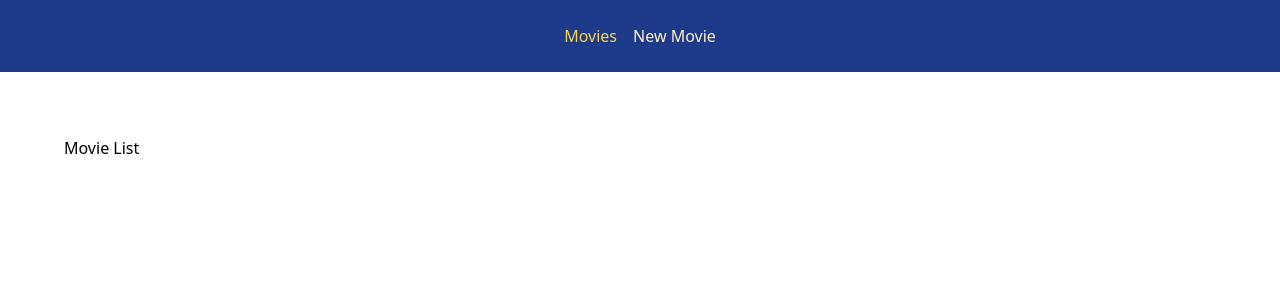
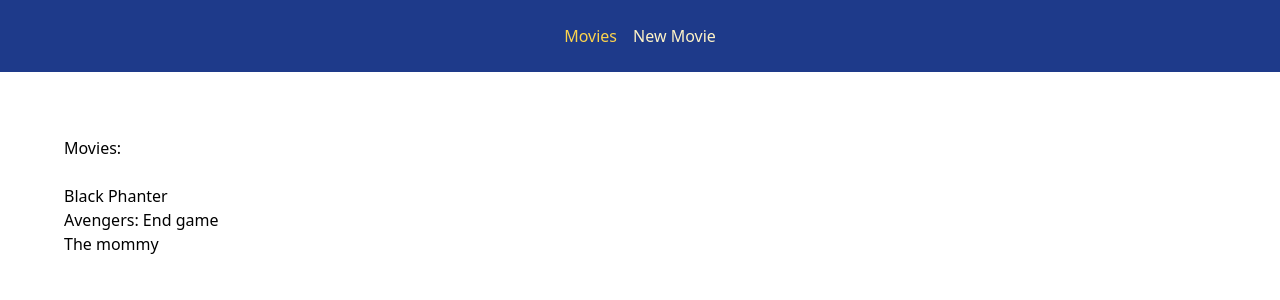
Before and after one commit to jreyes8631/movie-rating-frontend, a React (Create React App) app: page / in a window 1280 px wide. Shown: the top 300 px of the page. Built offline with nearby package versions, Linux system fonts and the light colour scheme.

Commit message:
add MovieList component

```diff
--- a/src/components/MovieList.js
+++ b/src/components/MovieList.js
@@ -1,10 +1,13 @@
 import React from 'react';
+import MovieListItem from './MovieListItem';
 
 const MovieList = ({movies}) => {
     return (
         <>
+        <h1>Movies:</h1>
+        <br></br>
         <ul>
-         <h1>Movie List</h1>
+         {movies.map(movies => <MovieListItem key={movies.id} movie={movies}/>)}
         </ul>
         </>
     )
```
